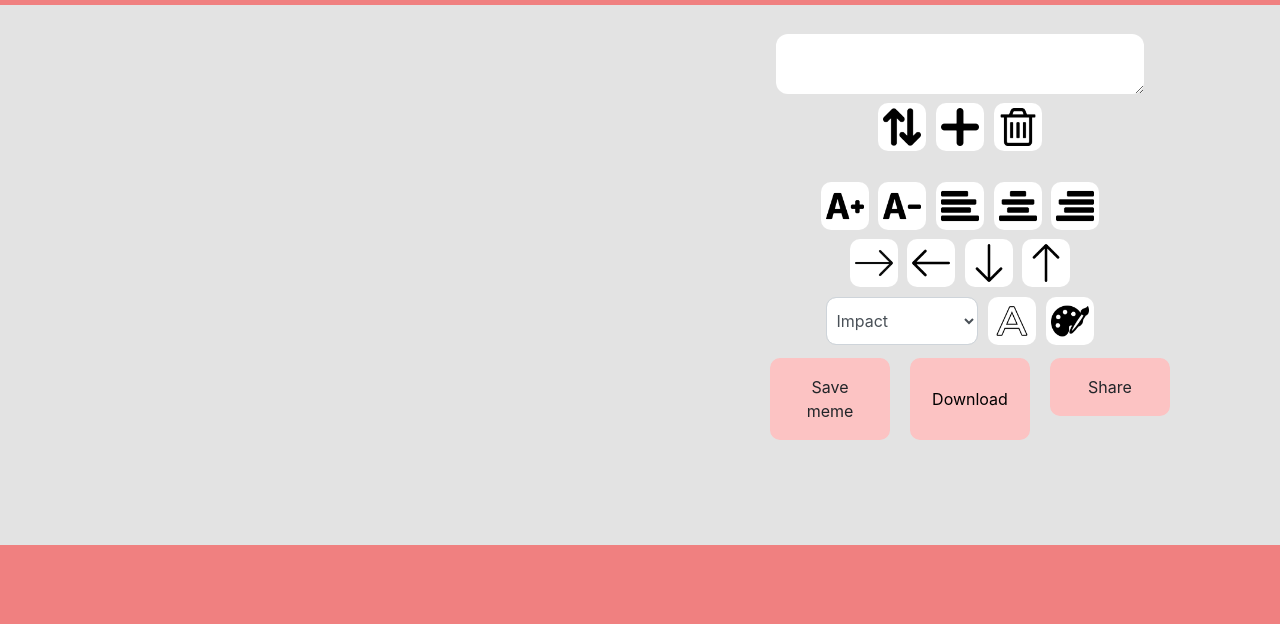
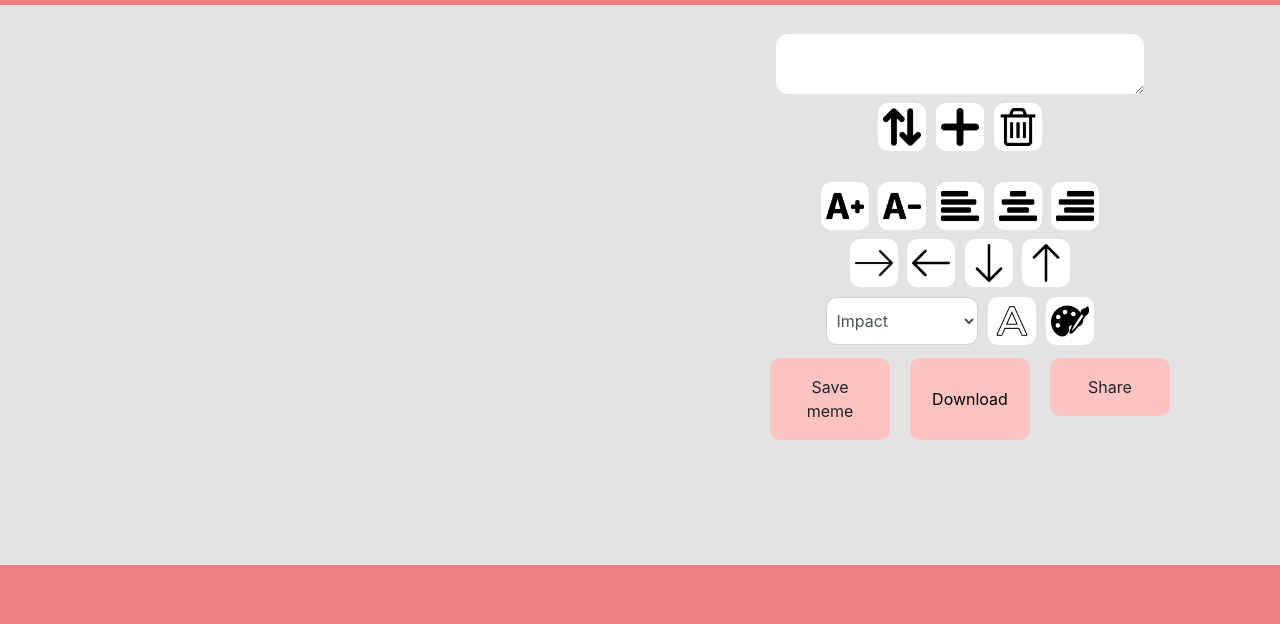
Before and after one commit to DrorUzi/meme-generator, a plain HTML site: page editor.html in a window 1280 px wide. Shown: the part 61-685 px from the top of the page. Drawn offline with nearby package versions, Linux system fonts and the light colour scheme.

Commit message:
container

```diff
--- a/css/main.css
+++ b/css/main.css
@@ -10,6 +10,9 @@ button {
     cursor: pointer;
 }
 
+.container-fluid{
+    min-height: 70vh;
+}
 .canvas-container {
     padding-top: 20px;
     padding-bottom: 20px;
```
